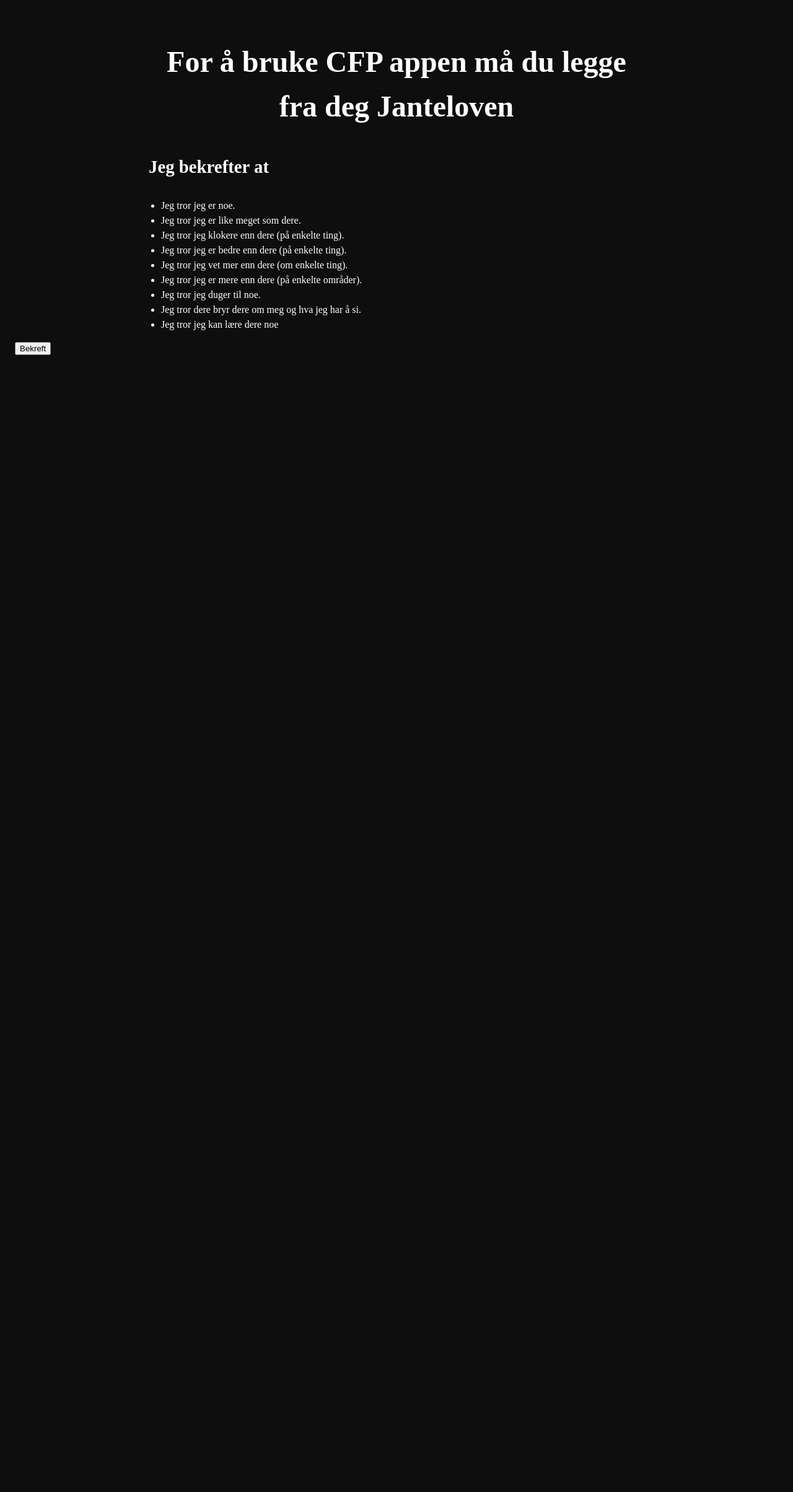
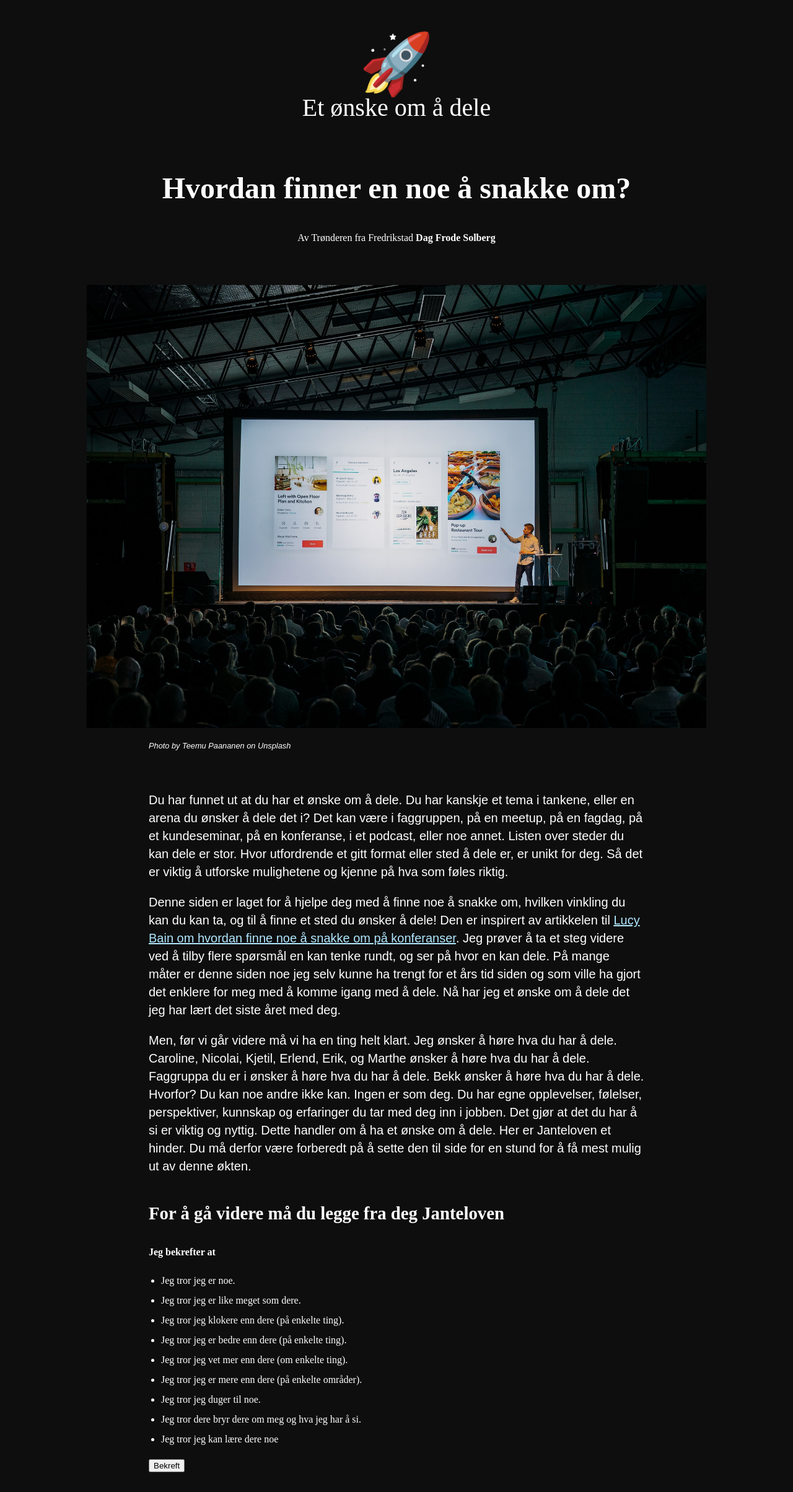
Before and after one commit to bekk/cfp, a Jekyll site: the page sider/noe-a-snakke-om/index.html, which Jekyll copies as it is, in a window 1280 px wide. Shown: the whole page at 62% size. Built offline with Jekyll 4.4.1, drawn with Linux system fonts in a browser that asks for light colours; before the commit the page ends 900 px from its top, so only the background shows below that.

Commit message:
Add intro text

```diff
--- a/assets/css/style.css
+++ b/assets/css/style.css
@@ -53,6 +53,7 @@
 ul,
 li,
 blockquote,
+.center,
 img {
     max-width: 800px;
     margin-right: auto;
@@ -137,3 +138,7 @@
     font-size: 1.25rem;
     line-height: 1.45;
 }
+
+li{
+    margin-bottom: 8px;
+}
--- a/sider/noe-a-snakke-om/index.html
+++ b/sider/noe-a-snakke-om/index.html
@@ -28,16 +28,70 @@
     </script>
     <!-- End Jekyll SEO tag -->
     <link rel="stylesheet" href="/cfp/assets/css/style.css">
+    <!-- <link rel="stylesheet" href="../../assets/css/style.css"> -->
+    <style>
+        select{
+            width: 100%;
+        }
+
+        .warning, .workshop{
+            transition: opacity 200ms ease-in-out;
+        }
+
+        .warning, .show{
+            opacity: 1;
+        }
+
+        .workshop, .hide{
+            opacity: 0;
+        }
+    </style>
 </head>
 
 <body>
-    <div class="container-lg px-3 my-5 markdown-body">
 
-        <div class="container">
+    <header><a href="/cfp/"> <span class="rocket">🚀</span>Et ønske om å dele </a></header>
+    <div class="container">
+            <div id="warning">
+                <h1>Hvordan finner en noe å snakke om?</h1>
 
-            <div id="warning">
-                <h1>For å bruke CFP appen må du legge fra deg Janteloven</h1>
-                <h3>Jeg bekrefter at</h3>
+                <div class="bio"> Av Trønderen fra Fredrikstad <span class="author">Dag Frode Solberg</span></div>
+
+                <p class="hero"><img src="teemu-paananen-bzdhc5b3Bxs-unsplash.jpg" ></p>
+                <p class="image-credit">Photo by Teemu Paananen on Unsplash</p>
+
+
+
+                <p>
+                    Du har funnet ut at du har et ønske om å dele. Du har kanskje et tema i tankene, eller en
+                    arena du ønsker å dele det i? Det kan være i faggruppen, på en meetup, på en fagdag, på et
+                    kundeseminar, på en konferanse, i et podcast, eller noe annet. Listen over steder du kan
+                    dele er stor. Hvor utfordrende et gitt format eller sted å dele er, er unikt for deg. Så
+                    det er viktig å utforske mulighetene og kjenne på hva som føles riktig.
+                </p>
+                <p>
+                    Denne siden er laget for å hjelpe deg med å finne noe å snakke om, hvilken vinkling du kan
+                     du kan ta, og til å finne et sted du ønsker å dele! Den er inspirert av artikkelen til
+                    <a href="https://lucybain.com/blog/2016/conference-proposal-ideas/"> Lucy Bain om hvordan
+                        finne noe å snakke om på konferanser</a>. Jeg prøver å ta et steg videre ved å tilby
+                        flere spørsmål en kan tenke rundt, og ser på hvor en kan dele. På mange måter er denne
+                         siden noe jeg selv kunne ha trengt for et års tid siden og som ville ha gjort det enklere
+                          for meg med å komme igang med å dele. Nå har jeg et ønske om å dele det jeg har lært det
+                          siste året med deg.
+                </p>
+                <p>
+                    Men, før vi går videre må vi ha en ting helt klart. Jeg ønsker å høre hva du har å dele.
+                    Caroline, Nicolai, Kjetil, Erlend, Erik, og Marthe ønsker å høre hva du har å dele. Faggruppa
+                    du er i ønsker å høre hva du har å dele. Bekk ønsker å høre hva du har å dele. Hvorfor? Du kan
+                    noe andre ikke kan. Ingen er som deg. Du har egne opplevelser, følelser, perspektiver, kunnskap
+                    og erfaringer du tar med deg inn i jobben. Det gjør at det du har å si er viktig og nyttig.
+                    Dette handler om å ha et ønske om å dele. Her er Janteloven et hinder. Du må derfor være forberedt
+                     på å sette den til side for en stund for å få mest mulig ut av denne økten.
+                </p>
+
+
+                <h3>For å gå videre må du legge fra deg Janteloven</h3>
+                <h4>Jeg bekrefter at</h4>
                 <ul>
                     <li>Jeg tror jeg er noe.</li>
                     <li>Jeg tror jeg er like meget som dere.</li>
@@ -49,23 +103,29 @@
                     <li>Jeg tror dere bryr dere om meg og hva jeg har å si.</li>
                     <li>Jeg tror jeg kan lære dere noe</li>
                 </ul>
-                <button onclick="showWorkshop()" type="button">Bekreft</button>
+                <p>
+                    <button onclick="showWorkshop()" type="button">Bekreft</button>
+                </p>
             </div>
-            <div id="workshop">
+            <div id="workshop" class="center">
                 <div>
-                    <label>Jeg ønsker å dele
+                    <label>Jeg ønsker å dele <br/>
                         <select id="topic" onchange="update()">
-                            <option value="none" selected> --Please choose an option-- </option>
+                            <option value="none" selected> --velg tema-- </option>
 
                         </select>
                     </label>
-                    <label>
+                    <label><br/>som<br/>
                         <select id="format" onchange="update()">
-                            <option value="none" selected>--Please choose an option--</option>
+                            <option value="none" selected>--format--</option>
 
                         </select>
                     </label>
                 </div>
+                <p>
+                    Valg av tema påvirker hvilke tips, men i noen tilfeller også hvilke steder det passer å dele.
+                    Format påvirker hvilke steder det passer og dele og tips.
+                </p>
                 <div>
                     <h2>Steder du kan dele</h2>
                     <div id="arena-container"></div>
@@ -78,7 +138,6 @@
 
                 </div>
             </div>
-        </div>
     </div>
     <script>
         const warning = document.getElementById("warning")
```
Also changed, not shown: other parts of sider/noe-a-snakke-om/index.html (+8 -1 lines), sider/noe-a-snakke-om/teemu-paananen-bzdhc5b3Bxs-unsplash.jpg (added).
